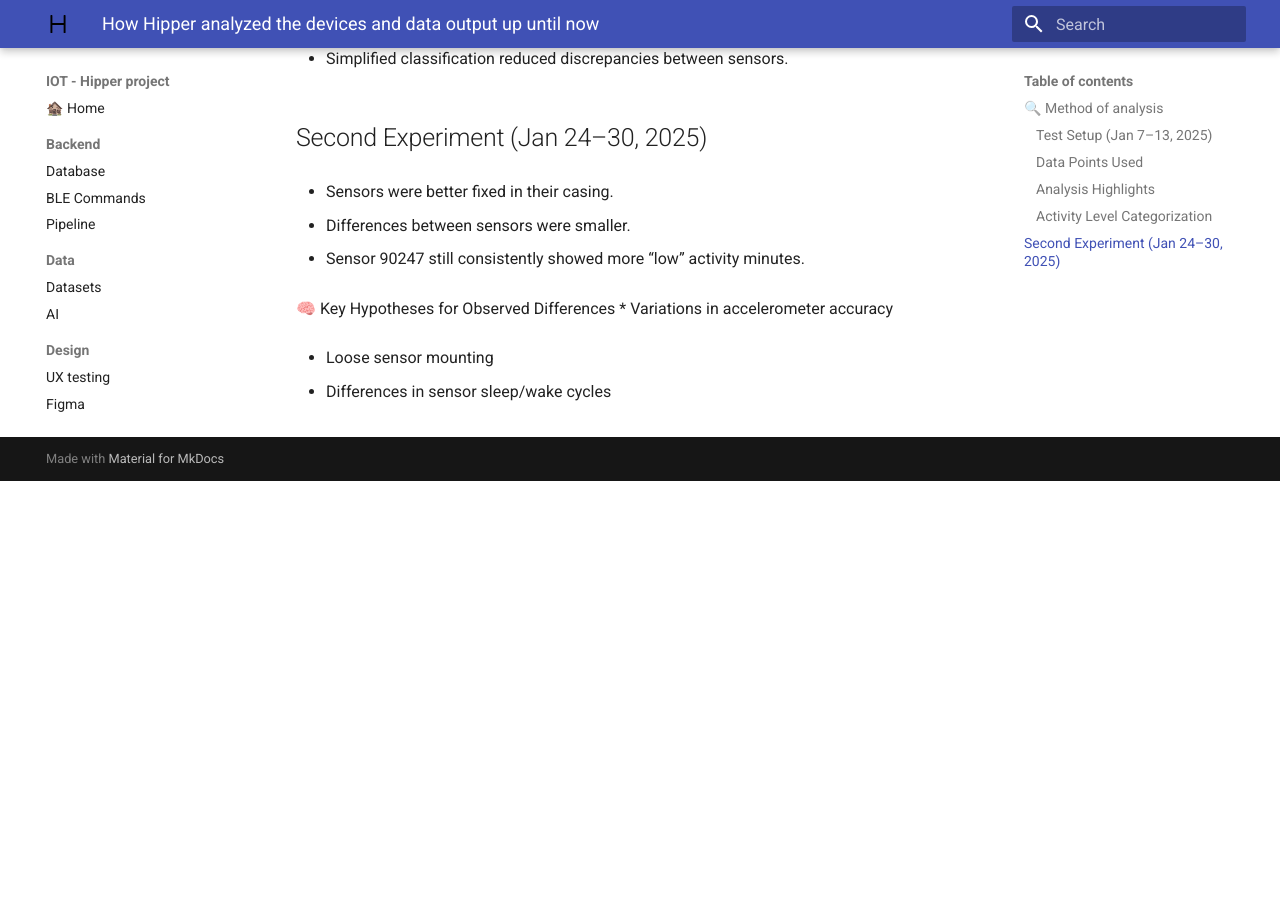
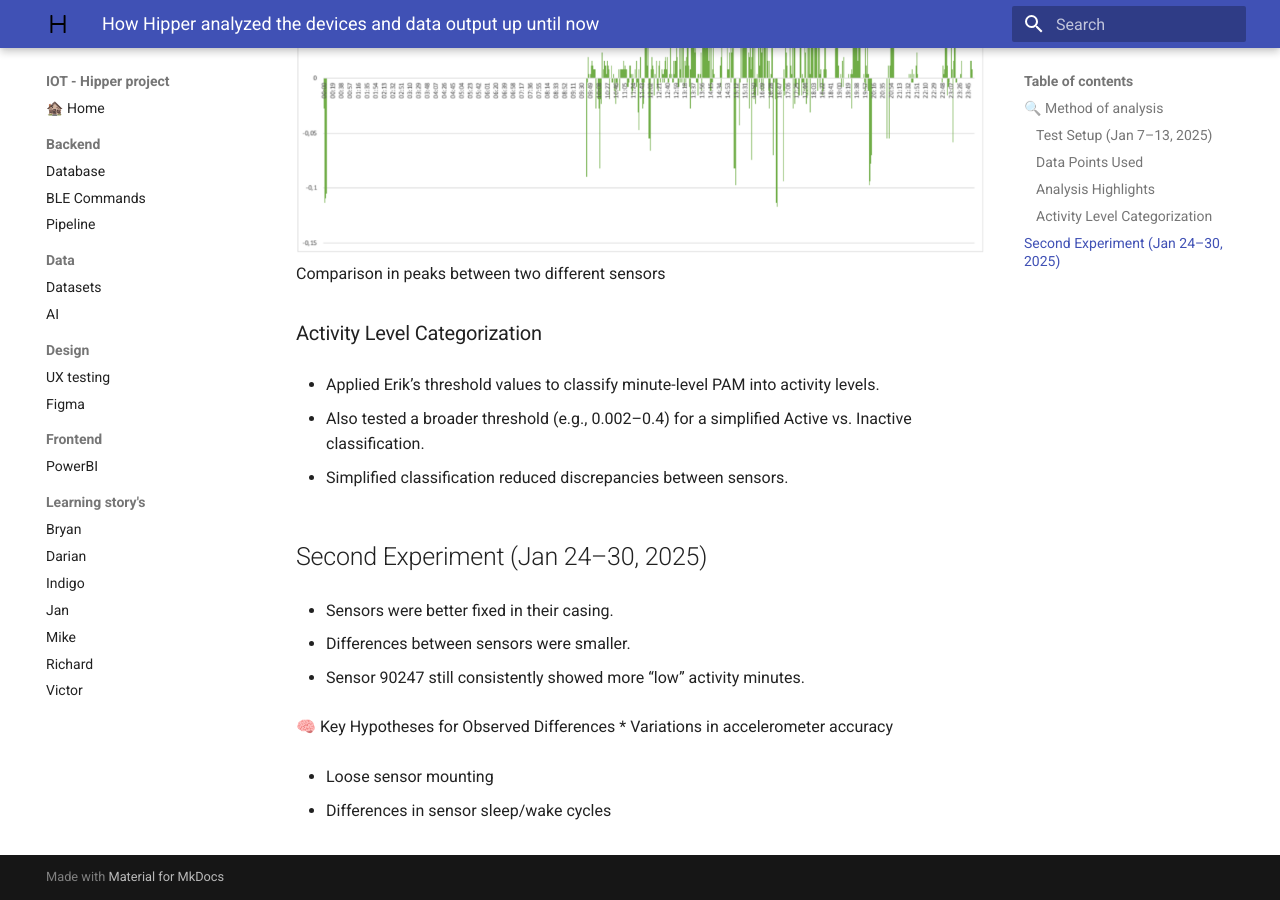
Before and after one commit to Vic-Warden/Digital-Life-Hipper-Monitoring, an MkDocs documentation site: the page built from docs/data/research.md, in a window 1280 px wide and 900 px high, scrolled down 1591 px. Built offline with MkDocs 1.6.1 and Material for MkDocs 9.7.7, drawn with Linux system fonts in a browser that asks for light colours; before the commit the page ends 2072 px from its top, so only the background shows below that.

Commit message:
add another image and in text

```diff
--- a/docs/data/research.md
+++ b/docs/data/research.md
@@ -34,6 +34,9 @@
 
   * Jan 11: SSE = 0.90
 
+![image](../assets/PAMcomparisonPeak.png)
+Comparison in peaks between two different sensors
+
 ### Activity Level Categorization
 
 * Applied Erik’s threshold values to classify minute-level PAM into activity levels.
```
Also changed, not shown: docs/assets/PAMcomparisonPeak.png (added).
